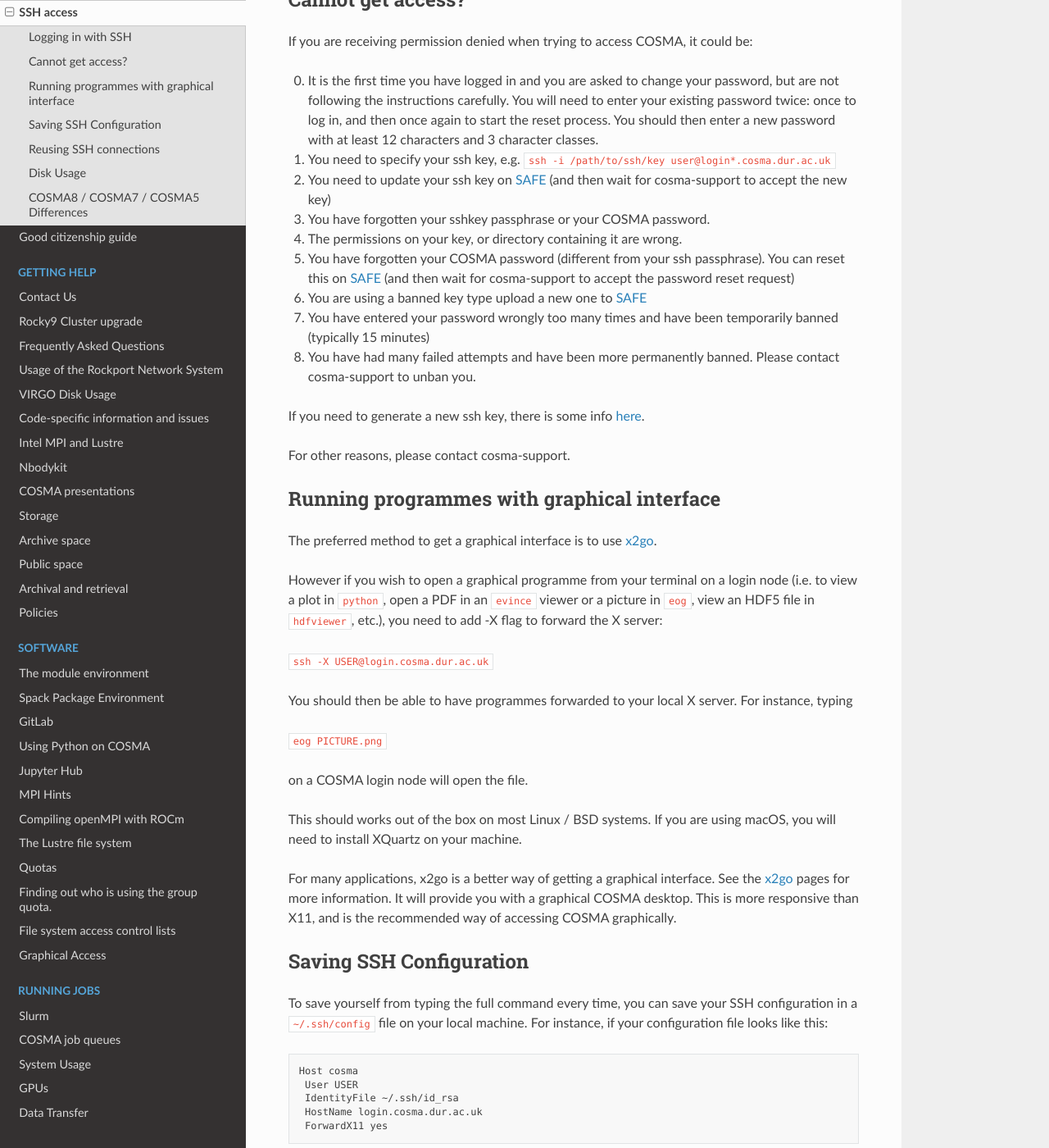
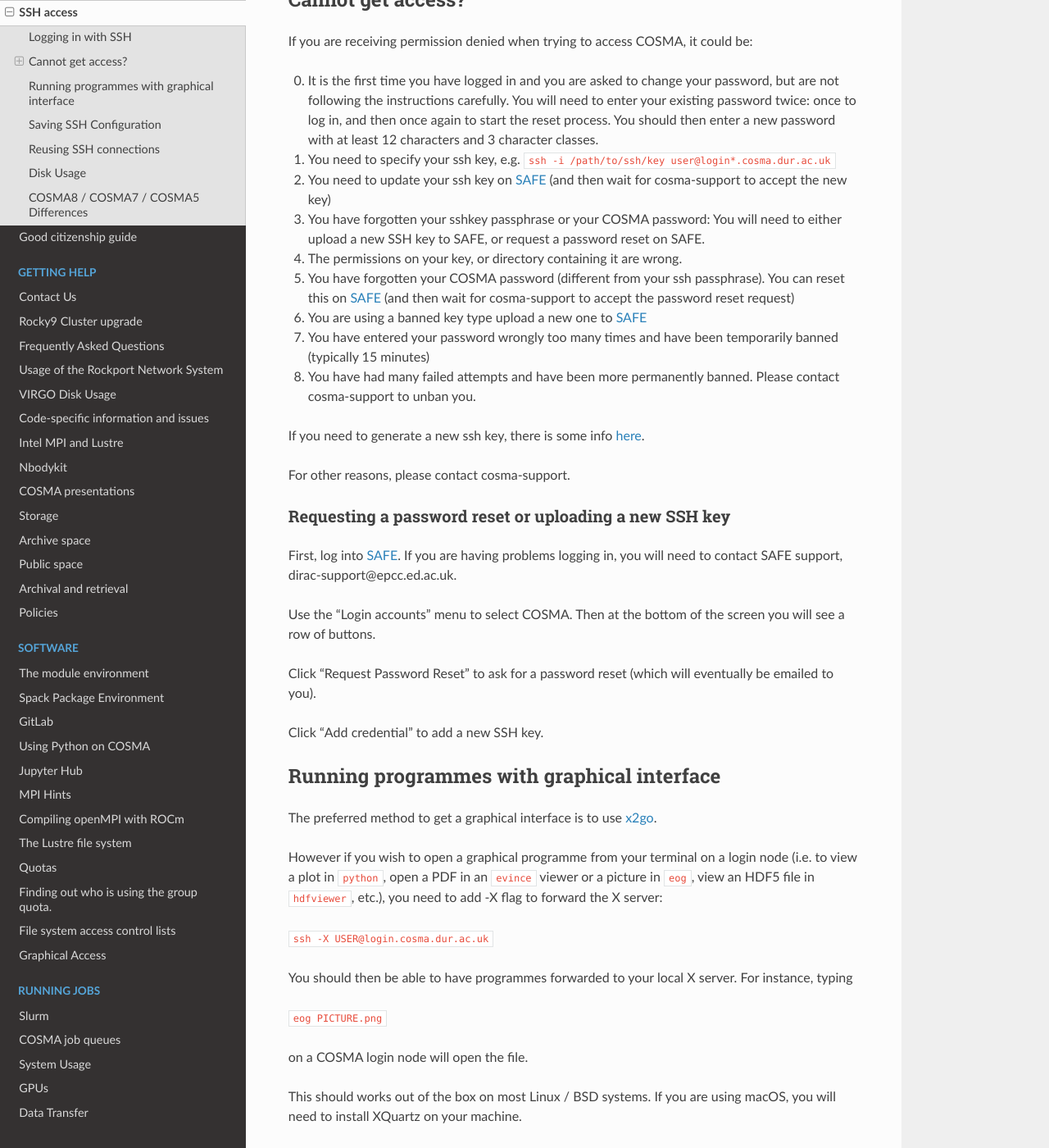
Before and after one commit to agb32/cosmadoc, a Sphinx documentation site: the page built from docs/source/ssh.md, in a window 1280 px wide and 1400 px high, scrolled down 1656 px. Shown: the whole window at 82% size. Built offline with Sphinx 7.4.7 and the Read the Docs theme 3.1.0, drawn with Linux system fonts in a browser that asks for light colours.

Commit message:
added password reset info

```diff
--- a/docs/source/ssh.md
+++ b/docs/source/ssh.md
@@ -79,7 +79,7 @@
 0. It is the first time you have logged in and you are asked to change your password, but are not following the instructions carefully.  You will need to enter your existing password twice: once to log in, and then once again to start the reset process.  You should then enter a new password with at least 12 characters and 3 character classes.
 1. You need to specify your ssh key, e.g. `ssh -i /path/to/ssh/key user@login*.cosma.dur.ac.uk`
 2. You need to update your ssh key on [SAFE](https://safe.epcc.ed.ac.uk/dirac) (and then wait for cosma-support to accept the new key)
-3. You have forgotten your sshkey passphrase or your COSMA password.
+3. You have forgotten your sshkey passphrase or your COSMA password: You will need to either upload a new SSH key to SAFE, or request a password reset on SAFE.
 4. The permissions on your key, or directory containing it are wrong.
 5. You have forgotten your COSMA password (different from your ssh passphrase).  You can reset this on [SAFE](https://safe.epcc.ed.ac.uk/dirac) (and then wait for cosma-support to accept the password reset request)
 6. You are using a banned key type upload a new one to [SAFE](https://safe.epcc.ed.ac.uk/dirac)
@@ -89,6 +89,16 @@
 If you need to generate a new ssh key, there is some info [here](sshkey.md).
 
 For other reasons, please contact cosma-support.
+
+### Requesting a password reset or uploading a new SSH key
+
+First, log into [SAFE](https://safe.epcc.ed.ac.uk/dirac).  If you are having problems logging in, you will need to contact SAFE support, dirac-support@epcc.ed.ac.uk.
+
+Use the "Login accounts" menu to select COSMA.  Then at the bottom of the screen you will see a row of buttons.
+
+Click "Request Password Reset" to ask for a password reset (which will eventually be emailed to you).
+
+Click "Add credential" to add a new SSH key.
 
 ## Running programmes with graphical interface
 
```
